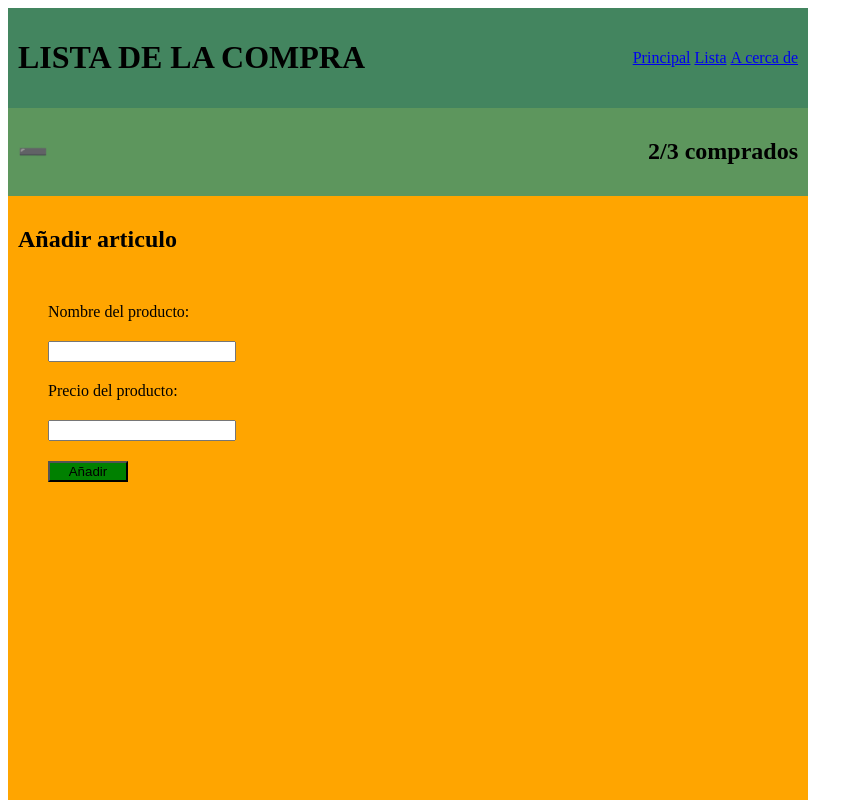
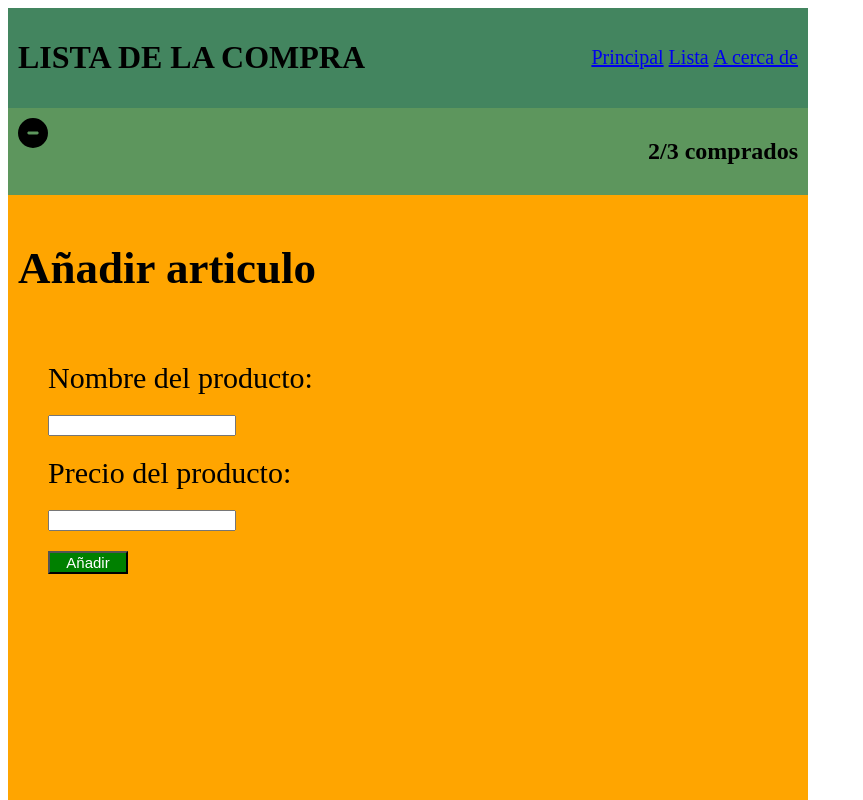
Before and after one commit to CarlosMartinezLasierra/week1-challenge3-Carlos, a plain HTML site: page index.html in a window 1280 px wide. Shown: the top 800 px of the page, without its empty margins (0-863 px from the left). Drawn offline with Linux system fonts and the light colour scheme.

Commit message:
new image add to html & css

```diff
--- a/index.html
+++ b/index.html
@@ -21,7 +21,7 @@
     </nav>
   </div>
   <div class="shopping-chart">
-  <h2>➖</h2>
+  <img src="circle-minus-solid.svg">
   <h2>2/3 comprados</h2>
   </div>
   <div class="shopping-interfaz">
--- a/styles.css
+++ b/styles.css
@@ -4,6 +4,7 @@ body {
 
 nav {
   display: inline-block;
+  font-size: 20px;
 }
 
 nav li {
@@ -38,6 +39,7 @@ nav li {
   background-color: orange;
   height: 100cm;
   padding: 10px;
+  font-size: 30px;
 }
 #precio{
   width: 180px;
@@ -49,4 +51,10 @@ nav li {
 #boton{
   width: 80px;
   background-color: green;
+  color: white;
+  font-size: 15px;
 }
+img{
+  width: 30px;
+  height: 30px;
+}
```
Also changed, not shown: circle-minus-solid.svg (added).
